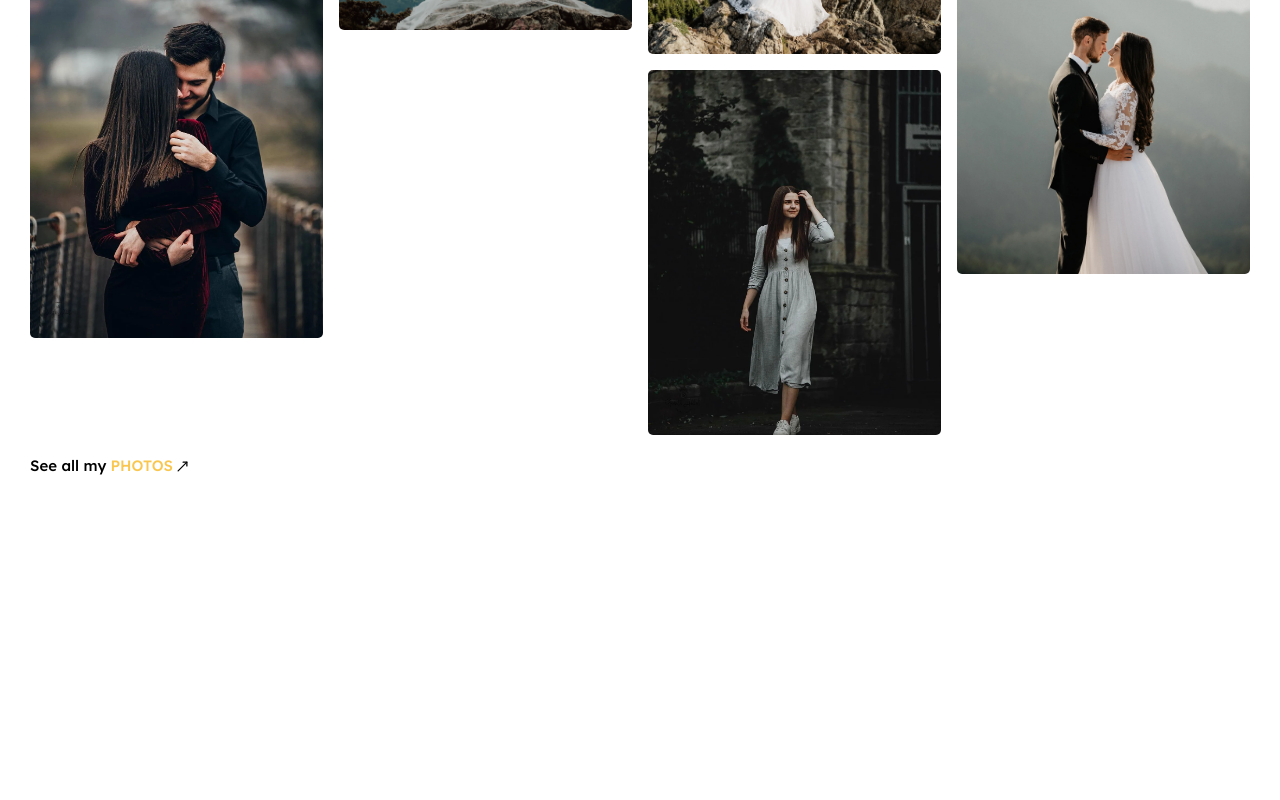
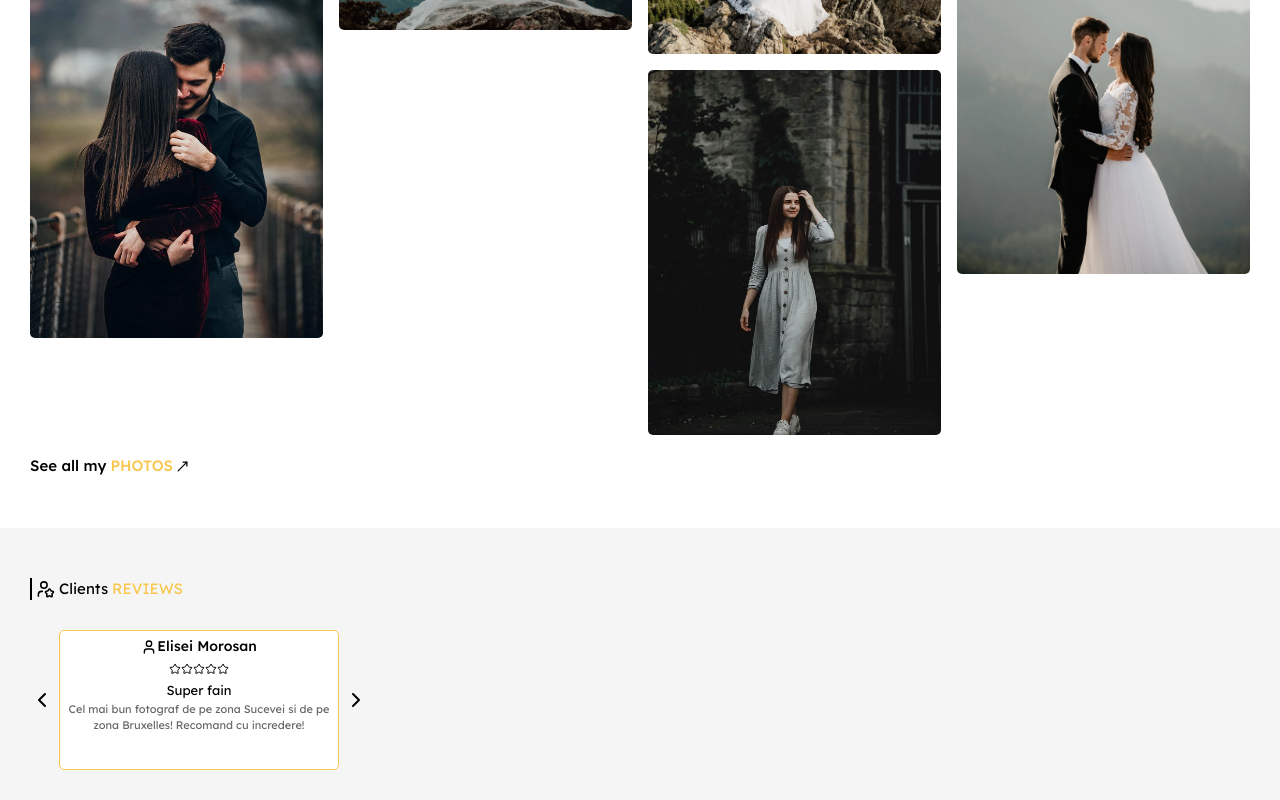
Before and after one commit to Morosache/Abbel---Vue, a Vue app: page /#/ in a window 1280 px wide. Shown: the part 3227-4027 px from the top of the page. Before the commit the page ends 3735 px from the top, so only its background shows below. Built offline with nearby package versions, Linux system fonts and the light colour scheme.

Commit message:
Made the review Seciton( not finished!)

```diff
--- /dev/null
+++ b/src/components/main-page/MainPageReviews.vue
@@ -0,0 +1,26 @@
+<script setup>
+import { UserStar } from 'lucide-vue-next'
+import ReviewCard from './ReviewCard.vue';
+
+
+
+</script>
+
+<template>
+    <div class=" pt-[50px] bg-[#f5f5f5] p-[30px]">
+        <div class="flex flex-row items-center gap-1 border-l-2">
+            <UserStar class="ml-[4px] w-[19px] h-[20px]" />
+            <p class="text-[15px]">Clients</p>
+            <p class="text-[15px] text-[#F9C74F]">REVIEWS</p>
+        </div>
+
+        <ReviewCard reviewName="Elisei Morosan" reviewTitle="Super fain" reviewDescription="Cel mai bun fotograf de pe zona Sucevei si de pe zona Bruxelles! Recomand cu incredere!"/>
+    </div>
+
+</template>
+
+<style scoped>
+.review-card {
+    box-shadow: 3px 3px 15px rgb(162, 162, 162);
+}
+</style>
--- a/src/components/main-page/main-page/MostRecentPhotos.vue
+++ b/src/components/main-page/MostRecentPhotos.vue
@@ -19,7 +19,7 @@ const photos = [show8, show2, show3, show5, show10, show6, show9, show1, show7,
 </script>
 
 <template>
-    <div class="p-[30px] mt-[30px]">
+    <div class="p-[30px] mt-[30px] mb-[20px]">
         <div class="flex flex-row items-center gap-1 border-l-2">
             <Images class="ml-[4px] w-[19px] h-[20px]" />
             <p class="text-[15px] font-light">My most</p>
@@ -49,9 +49,24 @@ const photos = [show8, show2, show3, show5, show10, show6, show9, show1, show7,
     column-count: 1;
     column-gap: 16px;
 }
-@media (min-width: 640px) { .masonry { column-count: 2; } }
-@media (min-width: 768px) { .masonry { column-count: 3; } }
-@media (min-width: 1024px) { .masonry { column-count: 4; } }
+
+@media (min-width: 640px) {
+    .masonry {
+        column-count: 2;
+    }
+}
+
+@media (min-width: 768px) {
+    .masonry {
+        column-count: 3;
+    }
+}
+
+@media (min-width: 1024px) {
+    .masonry {
+        column-count: 4;
+    }
+}
 
 .masonry-item {
     break-inside: avoid;
--- /dev/null
+++ b/src/components/main-page/ReviewCard.vue
@@ -0,0 +1,43 @@
+<script setup>
+import { User } from 'lucide-vue-next'
+import { ChevronLeft} from 'lucide-vue-next'
+import { ChevronRight} from 'lucide-vue-next'
+import { Star } from 'lucide-vue-next'
+
+defineProps({
+    reviewName: String,
+    reviewTitle: String,
+    reviewDescription: String
+})
+
+
+
+</script>
+
+<template>
+    <div class="flex flex-row items-center jusitfy-center mt-[30px]">
+        <ChevronLeft />
+        <div class=" review-card mx-[5px] w-[280px] h-[140px] bg-white rounded-[5px] border-1 border-[#F9C74F]">
+            <div class="flex justify-center items-center mt-[5px]">
+                <User class="w-[16px] h-[16px]" />
+                <p class="font-medium text-[14px]">{{ reviewName }}</p>
+            </div>
+            <div class="flex items-center justify-center flex-row">
+                <Star class="w-[12px]" />
+                <Star class="w-[12px]" />
+                <Star class="w-[12px]" />
+                <Star class="w-[12px]" />
+                <Star class="w-[12px]" />
+            </div>
+            <div class="text-center">
+                <p class="text-[13px]">{{ reviewTitle }}</p>
+            </div>
+
+            <div class="text-center mb-[5px] mx-[2px]">
+                <p class="text-[11px] text-[#666666]">{{ reviewDescription }}</p>
+            </div>
+
+        </div>
+        <ChevronRight />
+    </div>
+</template>
--- a/src/pages/MainPage.vue
+++ b/src/pages/MainPage.vue
@@ -1,11 +1,14 @@
 <script setup>
-import Header from '@/components/main-page/main-page/Header.vue';
-import WhoAmI from '@/components/main-page/main-page/WhoAmI.vue';
-import MostRecentPhotos from '@/components/main-page/main-page/MostRecentPhotos.vue';
+import Header from '@/components/main-page/Header.vue';
+import WhoAmI from '@/components/main-page/WhoAmI.vue';
+import MostRecentPhotos from '@/components/main-page/MostRecentPhotos.vue';
+import MainPageReviews from '@/components/main-page/MainPageReviews.vue';
 </script>
 
 <template>
 <Header />
 <WhoAmI />
 <MostRecentPhotos />
+<MainPageReviews />
+
 </template>
--- a/src/router/route.js
+++ b/src/router/route.js
@@ -1,6 +1,6 @@
 import { createRouter, createWebHashHistory } from 'vue-router';
 import MainPage from '@/pages/MainPage.vue';
-import MobileMenu from '@/components/main-page/main-page/MobileMenu.vue';
+import MobileMenu from '@/components/main-page/MobileMenu.vue';
 
 
 const routes = [
```
Also changed, not shown: src/components/main-page/Header.vue (renamed from src/components/main-page/main-page/Header.vue), src/components/main-page/MobileMenu.vue (renamed from src/components/main-page/main-page/MobileMenu.vue), src/components/main-page/WhoAmI.vue (renamed from src/components/main-page/main-page/WhoAmI.vue), 5 other files (tests, documents, lock files or other folders). Lines whose indentation alone changed are shown as unchanged.
